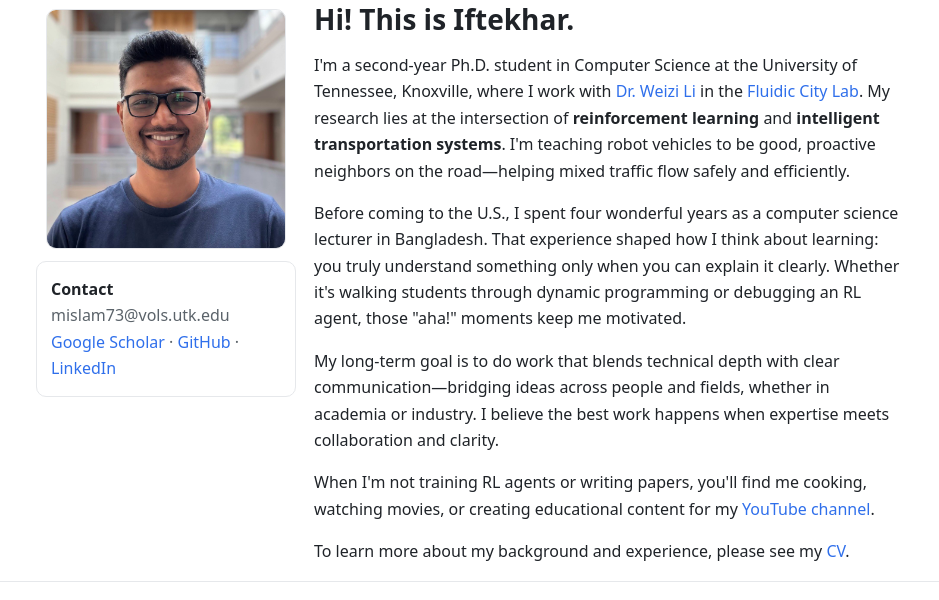
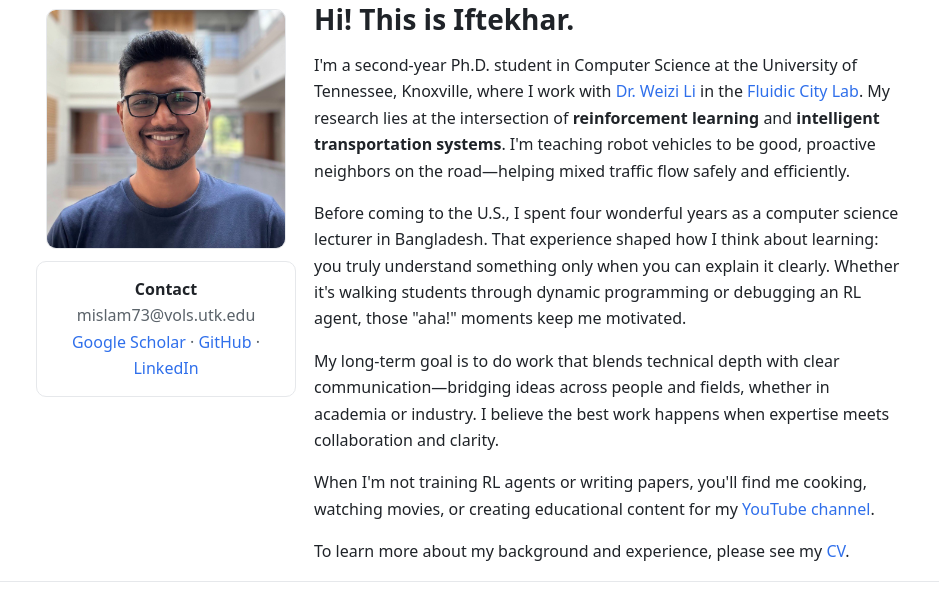
Before and after one commit to iftekharCS/iftekharCS.github.io, a plain HTML site: page index.html in a window 1280 px wide. Shown: the part 72-672 px from the top of the page, without its empty margins (170-1109 px from the left). Drawn offline with Linux system fonts and the light colour scheme.

Commit message:
Center-align contact card in styles.css
Added styles to center-align contact cards.

```diff
--- a/assets/css/styles.css
+++ b/assets/css/styles.css
@@ -91,6 +91,13 @@ blockquote{
   color:var(--muted)
 }
 
+/* ---------- Center-align Contact Card Only ---------- */
+.grid .card {
+  text-align: center;
+}
+
+
+
 /* ---------- Tables / Code ---------- */
 table{ border-collapse:collapse; width:100% }
 th, td{ border:1px solid var(--border); padding:8px; text-align:left }
```
